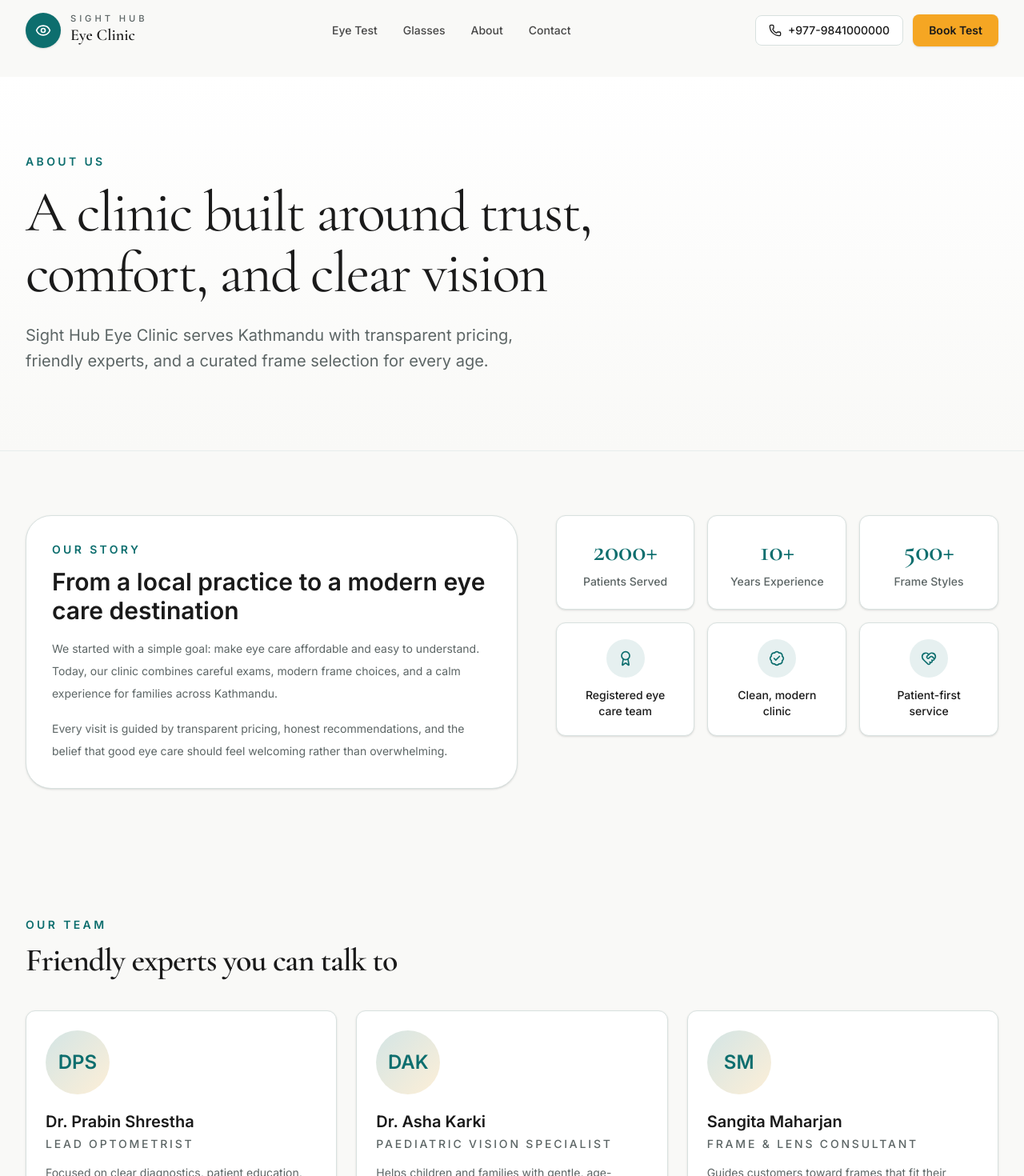
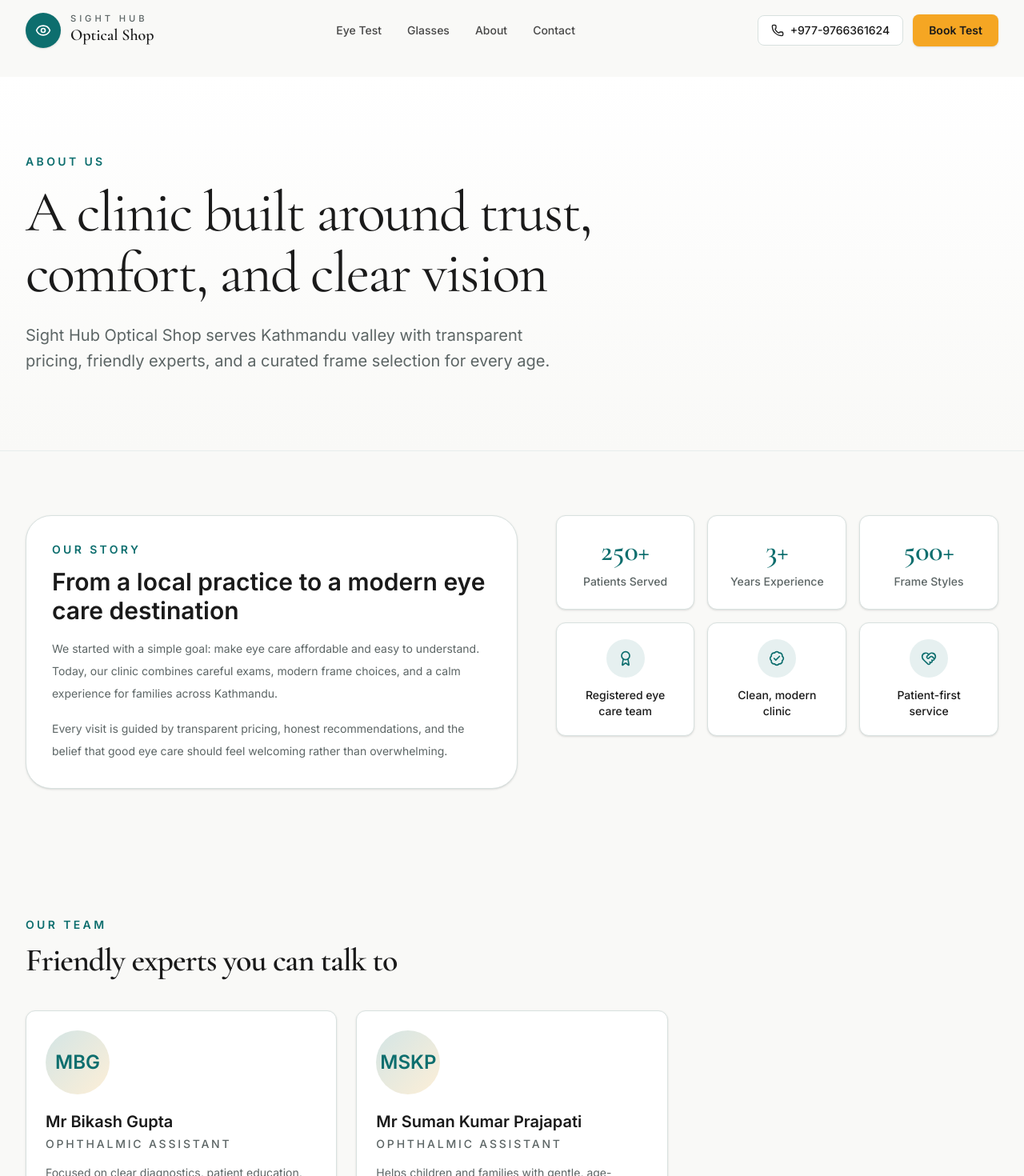
Before and after one commit to imbivek08/sight-hub, a Next.js app: page /about in a window 1280 px wide. Shown: the top 1470 px of the page at 80% size. Built offline with nearby package versions, Linux system fonts and the light colour scheme.

Commit message:
second update on contact and naming

```diff
--- a/app/about/page.tsx
+++ b/app/about/page.tsx
@@ -4,11 +4,11 @@ import { Award, BadgeCheck, HeartHandshake } from "lucide-react";
 
 export async function generateMetadata(): Promise<Metadata> {
   return {
-    title: "About Sight Hub Eye Clinic",
+    title: "About Sight Hub Optical Shop",
     description:
       "Meet the team, learn our story, and see the trust signals behind Sight Hub Eye Clinic in Kathmandu.",
     openGraph: {
-      title: "About Sight Hub Eye Clinic",
+      title: "About Sight Hub Optical Shop",
       description:
         "Meet the team, learn our story, and see the trust signals behind Sight Hub Eye Clinic in Kathmandu.",
       type: "website",
@@ -17,26 +17,21 @@ export async function generateMetadata(): Promise<Metadata> {
 }
 
 const stats = [
-  { value: "2000+", label: "Patients Served" },
-  { value: "10+", label: "Years Experience" },
+  { value: "250+", label: "Patients Served" },
+  { value: "3+", label: "Years Experience" },
   { value: "500+", label: "Frame Styles" },
 ];
 
 const team = [
   {
-    name: "Dr. Prabin Shrestha",
-    role: "Lead Optometrist",
+    name: "Mr Bikash Gupta",
+    role: "Ophthalmic Assistant",
     description: "Focused on clear diagnostics, patient education, and comfortable treatment plans.",
   },
   {
-    name: "Dr. Asha Karki",
-    role: "Paediatric Vision Specialist",
+    name: "Mr Suman Kumar Prajapati",
+    role: "Ophthalmic Assistant",
     description: "Helps children and families with gentle, age-appropriate eye care and advice.",
-  },
-  {
-    name: "Sangita Maharjan",
-    role: "Frame & Lens Consultant",
-    description: "Guides customers toward frames that fit their prescription, budget, and style.",
   },
 ];
 
@@ -57,7 +52,7 @@ export default function AboutPage() {
               A clinic built around trust, comfort, and clear vision
             </h1>
             <p className="mt-6 max-w-2xl text-lg leading-8 text-muted-foreground sm:text-xl">
-              Sight Hub Eye Clinic serves Kathmandu with transparent pricing, friendly experts, and a curated frame selection for every age.
+              Sight Hub Optical Shop serves Kathmandu valley with transparent pricing, friendly experts, and a curated frame selection for every age.
             </p>
           </div>
         </div>
--- a/app/contact/page.tsx
+++ b/app/contact/page.tsx
@@ -6,13 +6,13 @@ import { Clock3, Mail, MapPin, Phone, Send } from "lucide-react";
 
 export async function generateMetadata(): Promise<Metadata> {
   return {
-    title: "Contact Sight Hub Eye Clinic",
+    title: "Contact Sight Hub Optical Shop",
     description:
-      "Contact Sight Hub Eye Clinic in Kathmandu for appointments, questions, directions, and support.",
+      "Contact Sight Hub Optical Shop in Madhyapur Thimi for appointments, questions, directions, and support.",
     openGraph: {
-      title: "Contact Sight Hub Eye Clinic",
+      title: "Contact Sight Hub Optical Shop",
       description:
-        "Contact Sight Hub Eye Clinic in Kathmandu for appointments, questions, directions, and support.",
+        "Contact Sight Hub Optical Shop in Kathmandu for appointments, questions, directions, and support.",
       type: "website",
     },
   };
@@ -51,7 +51,7 @@ export default function ContactPage() {
           <div className="max-w-3xl">
             <p className="text-sm font-semibold uppercase tracking-[0.24em] text-primary">Contact</p>
             <h1 className="mt-4 font-serif text-5xl leading-[1.05] tracking-tight text-foreground sm:text-6xl lg:text-[4.5rem]">
-              Talk to our clinic team in Kathmandu
+              Talk to our clinic team in Madhyapur Thimi
             </h1>
             <p className="mt-6 max-w-2xl text-lg leading-8 text-muted-foreground sm:text-xl">
               Ask about eye tests, glasses, pricing, or directions. We are ready to help you plan your visit.
@@ -77,7 +77,7 @@ export default function ContactPage() {
 
             <div className="overflow-hidden rounded-[2rem] border border-border bg-white shadow-sm">
               <iframe
-                title="Sight Hub Eye Clinic location in Kathmandu"
+                title="Sight Hub Optical SHop location in Kathmandu"
                 src="https://www.google.com/maps?q=Kathmandu,Nepal&output=embed"
                 loading="lazy"
                 className="h-[24rem] w-full border-0"
@@ -102,7 +102,7 @@ export default function ContactPage() {
               </h2>
             </div>
             <a
-              href="tel:+977-9841000000"
+              href="tel:+977-9766361624"
               className="inline-flex items-center justify-center gap-2 rounded-button bg-accent px-6 py-3 text-sm font-semibold text-accent-foreground transition hover:-translate-y-0.5"
             >
               <Send className="h-4 w-4" aria-hidden="true" />
--- a/app/eye-test/page.tsx
+++ b/app/eye-test/page.tsx
@@ -12,7 +12,7 @@ export async function generateMetadata(): Promise<Metadata> {
     description:
       "Book an affordable eye test in Kathmandu with transparent pricing, expert optometrists, and online appointment requests.",
     openGraph: {
-      title: "Affordable Eye Test in Kathmandu | Sight Hub Eye Clinic",
+      title: "Affordable Eye Test in Kathmandu | Sight Hub Optical Shop",
       description:
         "Book an affordable eye test in Kathmandu with transparent pricing, expert optometrists, and online appointment requests.",
       type: "website",
--- a/app/glasses/page.tsx
+++ b/app/glasses/page.tsx
@@ -9,7 +9,7 @@ export async function generateMetadata(): Promise<Metadata> {
     description:
       "Browse affordable glasses and frames in Kathmandu with filters for men, women, kids, and sunglasses.",
     openGraph: {
-      title: "Affordable Glasses & Frames in Kathmandu | Sight Hub Eye Clinic",
+      title: "Affordable Glasses & Frames in Kathmandu | Sight Hub Optical Shop",
       description:
         "Browse affordable glasses and frames in Kathmandu with filters for men, women, kids, and sunglasses.",
       type: "website",
@@ -84,7 +84,7 @@ export default function GlassesPage() {
               Glasses & Frames
             </p>
             <h1 className="mt-4 font-serif text-5xl leading-[1.05] tracking-tight text-foreground sm:text-6xl lg:text-[4.5rem]">
-              Affordable Glasses & Frames in Kathmandu | Sight Hub Eye Clinic
+              Affordable Glasses & Frames in Kathmandu | Sight Hub Optical Shop
             </h1>
             <p className="mt-6 max-w-xl text-lg leading-8 text-muted-foreground sm:text-xl">
               Explore styles for daily wear, kids, and sun protection, starting from NPR 999.
--- a/app/page.tsx
+++ b/app/page.tsx
@@ -3,11 +3,11 @@ import { HomePage } from "@/components/sections/home/home-page";
 
 export async function generateMetadata(): Promise<Metadata> {
   return {
-    title: "Sight Hub Eye Clinic",
+    title: "Sight Hub Optical Shop",
     description:
       "Affordable eye care, expert optometrists, and same-day glasses in Kathmandu, Nepal.",
     openGraph: {
-      title: "Sight Hub Eye Clinic",
+      title: "Sight Hub Optical Shop",
       description:
         "Affordable eye care, expert optometrists, and same-day glasses in Kathmandu, Nepal.",
       type: "website",
--- a/components/sections/home/home-page.tsx
+++ b/components/sections/home/home-page.tsx
@@ -120,11 +120,11 @@ export function HomePage() {
             image: "https://sight-hub.example.com/images/frame-round.svg",
             address: {
               "@type": "PostalAddress",
-              streetAddress: "New Baneshwor",
+              streetAddress: "Madhyapur Thimi",
               addressLocality: "Kathmandu",
               addressCountry: "NP",
             },
-            telephone: "+977-9841000000",
+            telephone: "",
             openingHours: ["Su-Fr 09:00-18:00", "Sa 10:00-16:00"],
           }),
         }}
--- a/components/site/navbar.tsx
+++ b/components/site/navbar.tsx
@@ -51,7 +51,7 @@ export function Navbar() {
                 Sight Hub
               </span>
               <span className="font-serif text-xl font-semibold text-foreground">
-                Eye Clinic
+                Optical Shop
               </span>
             </span>
           </Link>
@@ -70,11 +70,11 @@ export function Navbar() {
 
           <div className="hidden items-center gap-3 lg:flex">
             <a
-              href="tel:+977-9841000000"
+              href="tel:+977-9766361624"
               className="inline-flex items-center gap-2 rounded-button border border-border bg-white px-4 py-2 text-sm font-medium text-foreground transition hover:border-primary hover:text-primary"
             >
               <Phone className="h-4 w-4" aria-hidden="true" />
-              +977-9841000000
+              +977-9766361624
             </a>
             <Link
               href="/eye-test"
@@ -112,11 +112,11 @@ export function Navbar() {
               </Link>
             ))}
             <a
-              href="tel:+977-9841000000"
+              href="tel:+977-9766361624"
               className="mt-2 inline-flex items-center justify-center gap-2 rounded-button bg-primary px-4 py-3 text-sm font-semibold text-primary-foreground"
             >
               <Phone className="h-4 w-4" aria-hidden="true" />
-              Call +977-9841000000
+              Call +977-9766361624
             </a>
           </nav>
         </div>
--- a/components/site/whatsapp-button.tsx
+++ b/components/site/whatsapp-button.tsx
@@ -3,7 +3,7 @@ import { MessageCircle } from "lucide-react";
 export function WhatsAppButton() {
   return (
     <a
-      href="https://wa.me/9779841000000"
+      href="https://wa.me/9779766361624"
       target="_blank"
       rel="noreferrer"
       aria-label="Chat on WhatsApp"
```
